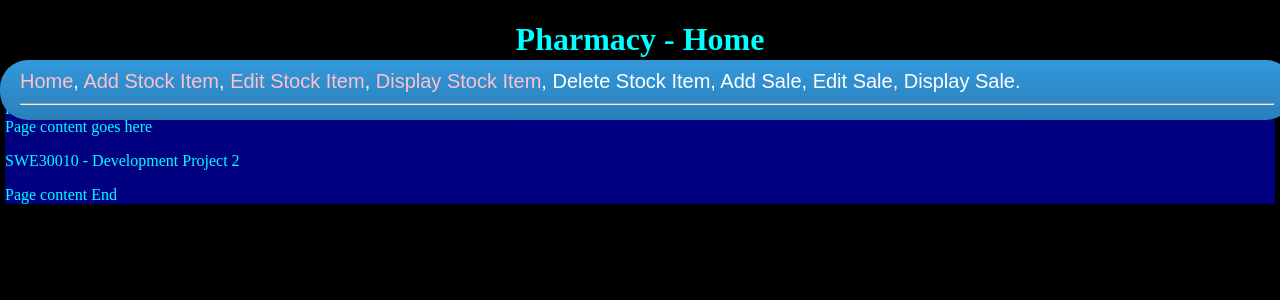
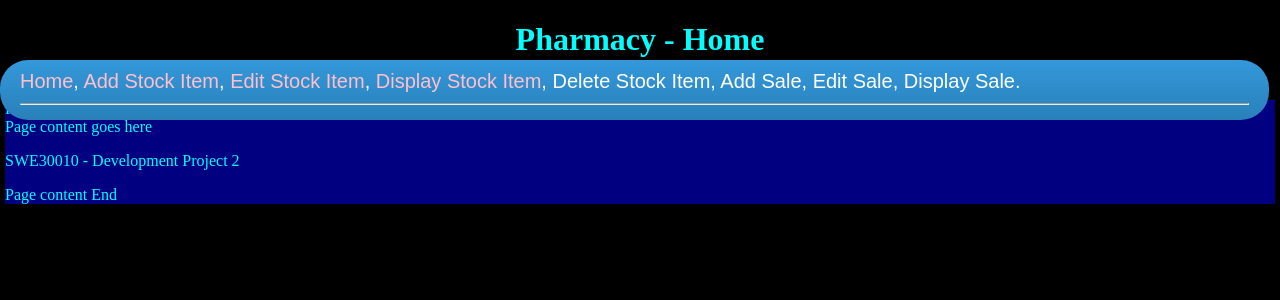
Before and after one commit to edleeenna/swe30010_sreps_webserver, a PHP site: page /index.php in a window 1280 px wide. Shown: the top 300 px of the page. Run offline with PHP 8.4, Linux system fonts and the light colour scheme.

Commit message:
Update common.css

```diff
--- a/css/common.css
+++ b/css/common.css
@@ -44,7 +44,7 @@ nav{
   position: fixed;
   top: 60px;
   left: 0px;
-  width: 98%;
+  width: 96%;
   height: 40px;
 }
 
```
